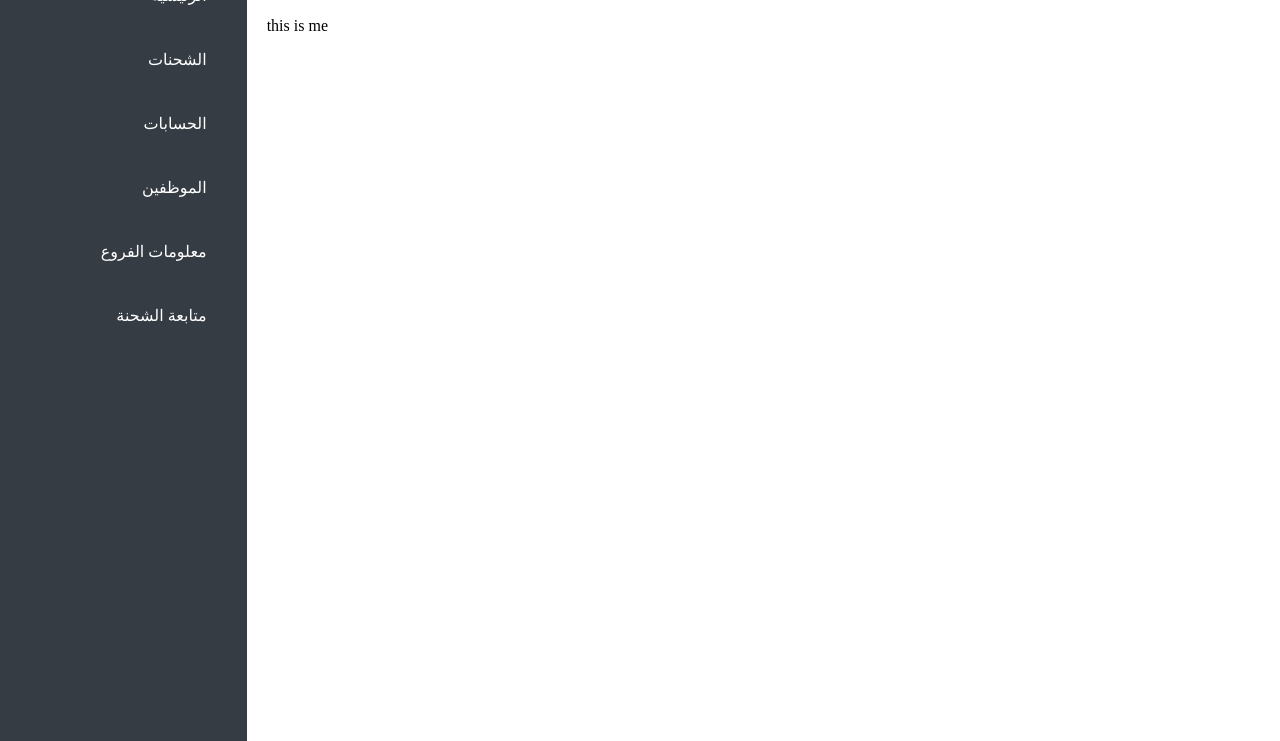
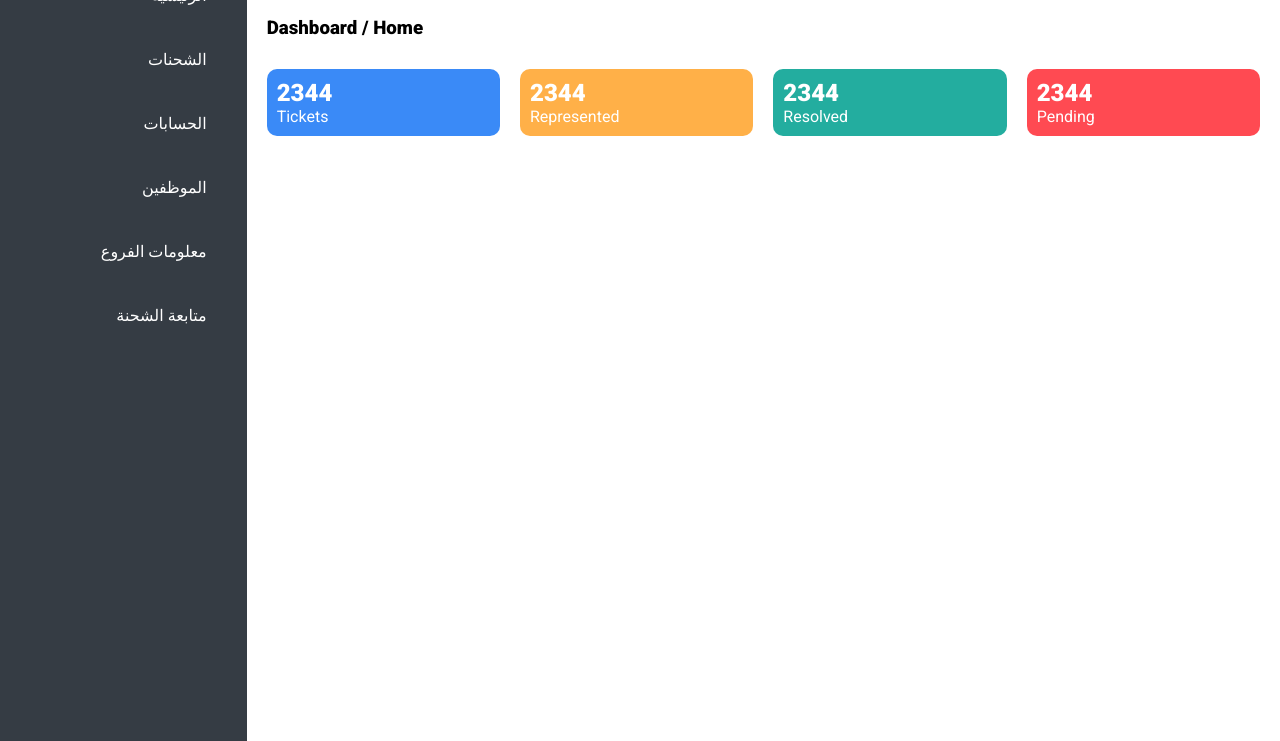
Before and after one commit to ZSparow/Dashboard-UI, a plain HTML site: page index.html in a window 1280 px wide. Shown: the part 59-800 px from the top of the page. Drawn offline with Linux system fonts and the light colour scheme.

Commit message:
progressing design

```diff
--- a/index.html
+++ b/index.html
@@ -20,7 +20,30 @@
             </div>
         </div>
         <div class="mainbar">
-            this is me
+            <div id="header">
+                <h3>Dashboard / Home</h3>
+            </div>
+            <div id="cardsContainer">
+                <div class="card card-1">
+                    <h1 class="bold-text">2344</h1>
+                    <p>Tickets</p>
+                </div>
+                <div class="card card-2">
+                    <h1 class="bold-text">2344</h1>
+                    <p>Represented</p>
+
+                </div>
+                <div class="card card-3">
+                    <h1 class="bold-text">2344</h1>
+                    <p>Resolved</p>
+
+                </div>
+                <div class="card card-4">
+                    <h1 class="bold-text">2344</h1>
+                    <p>Pending</p>
+
+                </div>
+            </div>
         </div>
     </section>
     <section class="sideBar">
--- a/style/index.css
+++ b/style/index.css
@@ -1,7 +1,12 @@
+@import url("https://fonts.googleapis.com/css2?family=Roboto:ital,wght@0,400;0,900;1,700&display=swap");
 * {
   padding: 0;
   margin: 0;
   box-sizing: border-box;
+  font-family: "Roboto", sans-serif;
+}
+.bold-text {
+  font-weight: bold;
 }
 body {
   display: flex;
@@ -23,6 +28,7 @@ body {
   justify-content: space-between;
 }
 .title {
+  cursor: pointer;
 }
 .searchBar {
   position: relative;
@@ -67,6 +73,30 @@ a {
 a:hover {
   background-color: #424952;
 }
+#cardsContainer {
+  display: grid;
+  grid-template-columns: repeat(4, 1fr);
+  grid-gap: 20px;
+  margin-top: 30px;
+}
+.card {
+  flex: 1;
+  padding: 10px;
+  border-radius: 10px;
+  color: #fff;
+}
+.card-1 {
+  background-color: #3a8af7;
+}
+.card-2 {
+  background-color: #ffb048;
+}
+.card-3 {
+  background-color: #23ad9f;
+}
+.card-4 {
+  background-color: #ff4a52;
+}
 /* slidebar style */
 .sideBar {
   direction: rtl;
```
